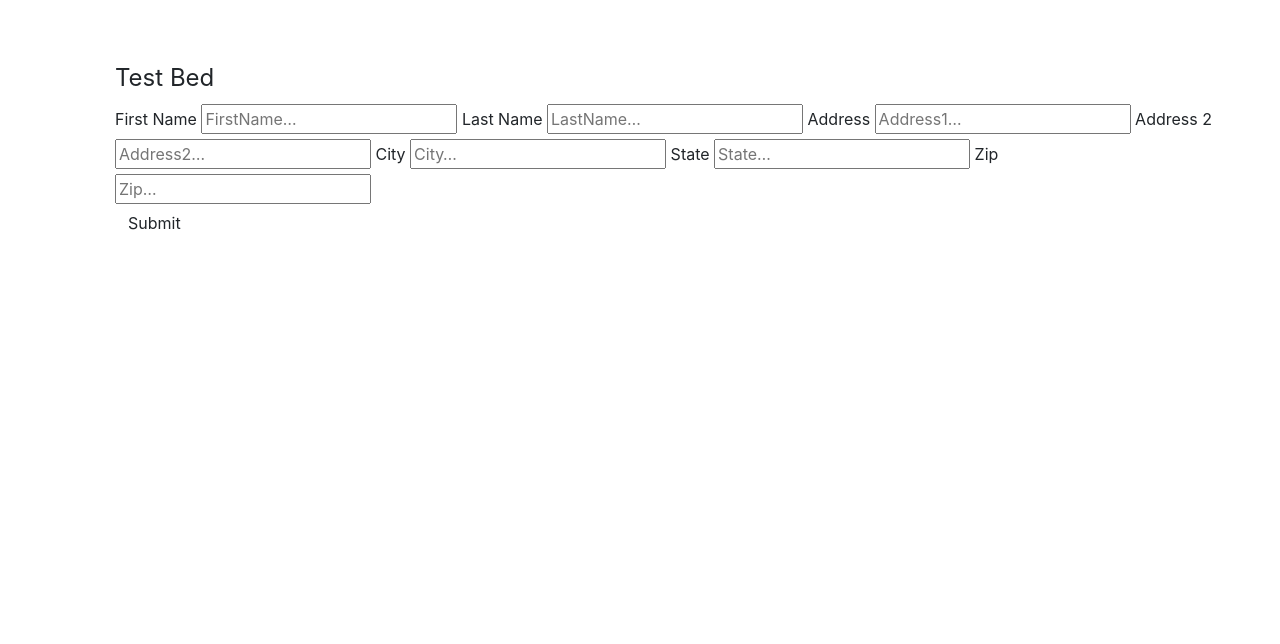
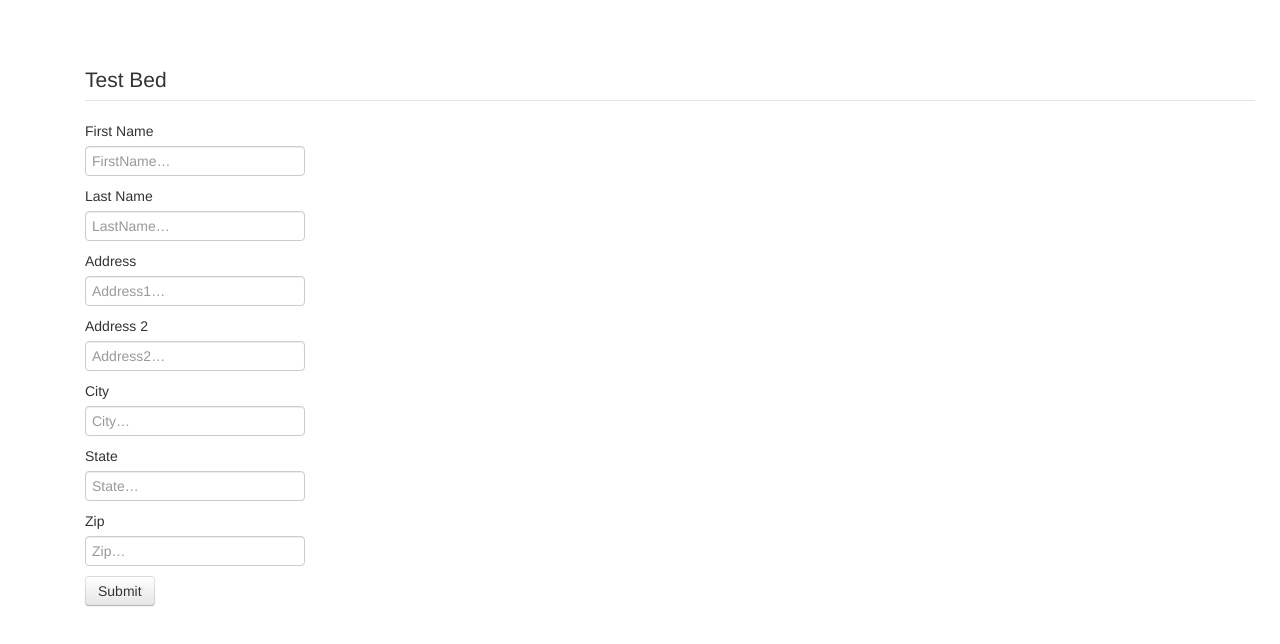
Before and after one commit to zaidiahmed/testbed, a plain HTML site: page index.html in a window 1280 px wide. Drawn offline with nearby package versions, Linux system fonts and the light colour scheme; files that its build step writes are made by us from their sources.

Commit message:
fixing css location for gh-pages

```diff
--- a/index.html
+++ b/index.html
@@ -7,7 +7,7 @@
   <meta name="description" content="">
   <meta name="author" content="">
 
-  <link href="http://http://zaidiahmed.github.io/testbed/css/bootstrap.css" rel="stylesheet" media="screen">
+  <link href="http://zaidiahmed.github.io/testbed/css/bootstrap.css" rel="stylesheet" media="screen">
   <link href="//netdna.bootstrapcdn.com/font-awesome/3.1.1/css/font-awesome.min.css" rel="stylesheet">
   <style type="text/css">
   body {
@@ -15,7 +15,7 @@
     padding-bottom: 40px;
   }
   </style>
-  <link href="../bootstrap/css/bootstrap-responsive.css" rel="stylesheet">
+  <link href="http://zaidiahmed.github.io/testbed/css/bootstrap-responsive.css" rel="stylesheet">
 
 </head>
 
```
